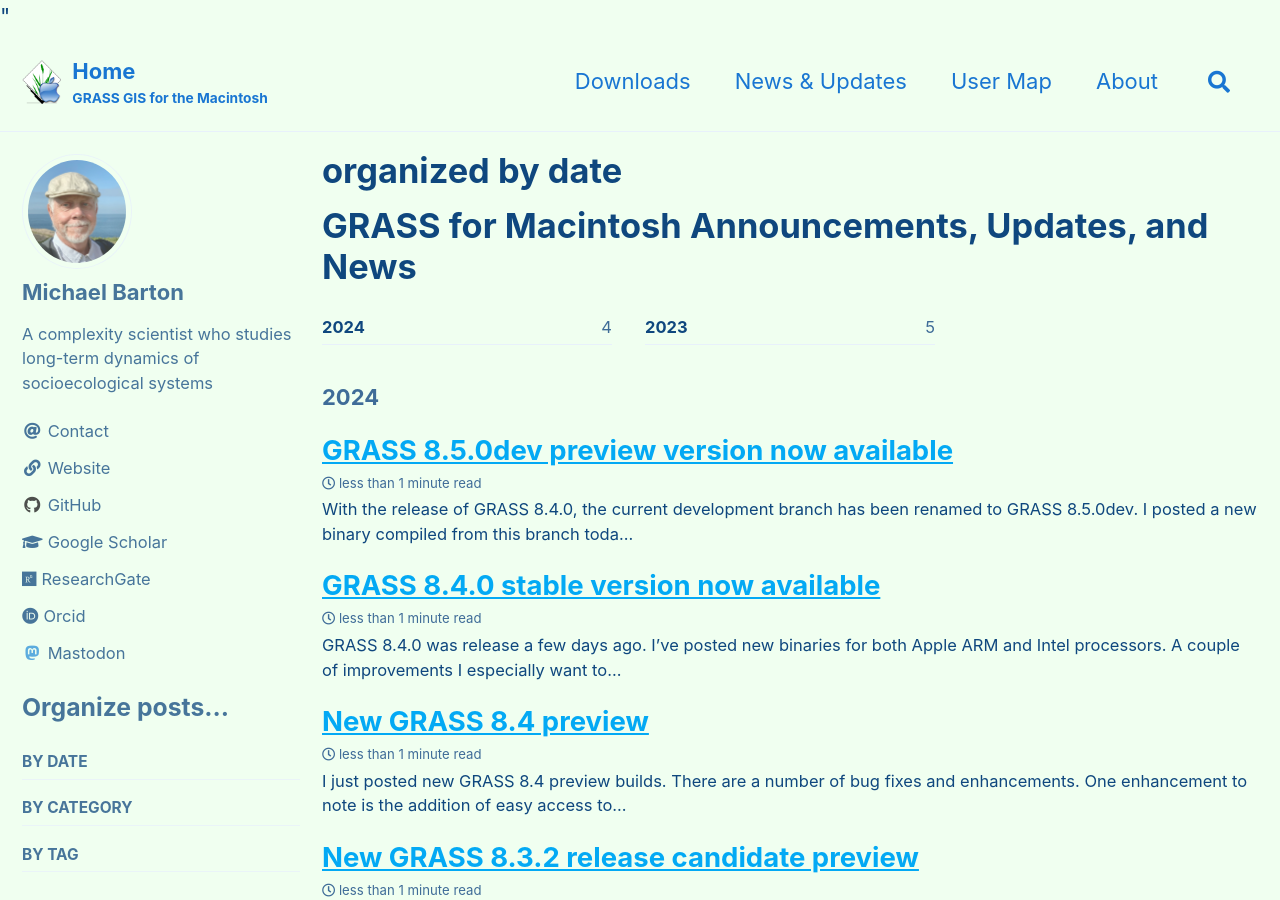
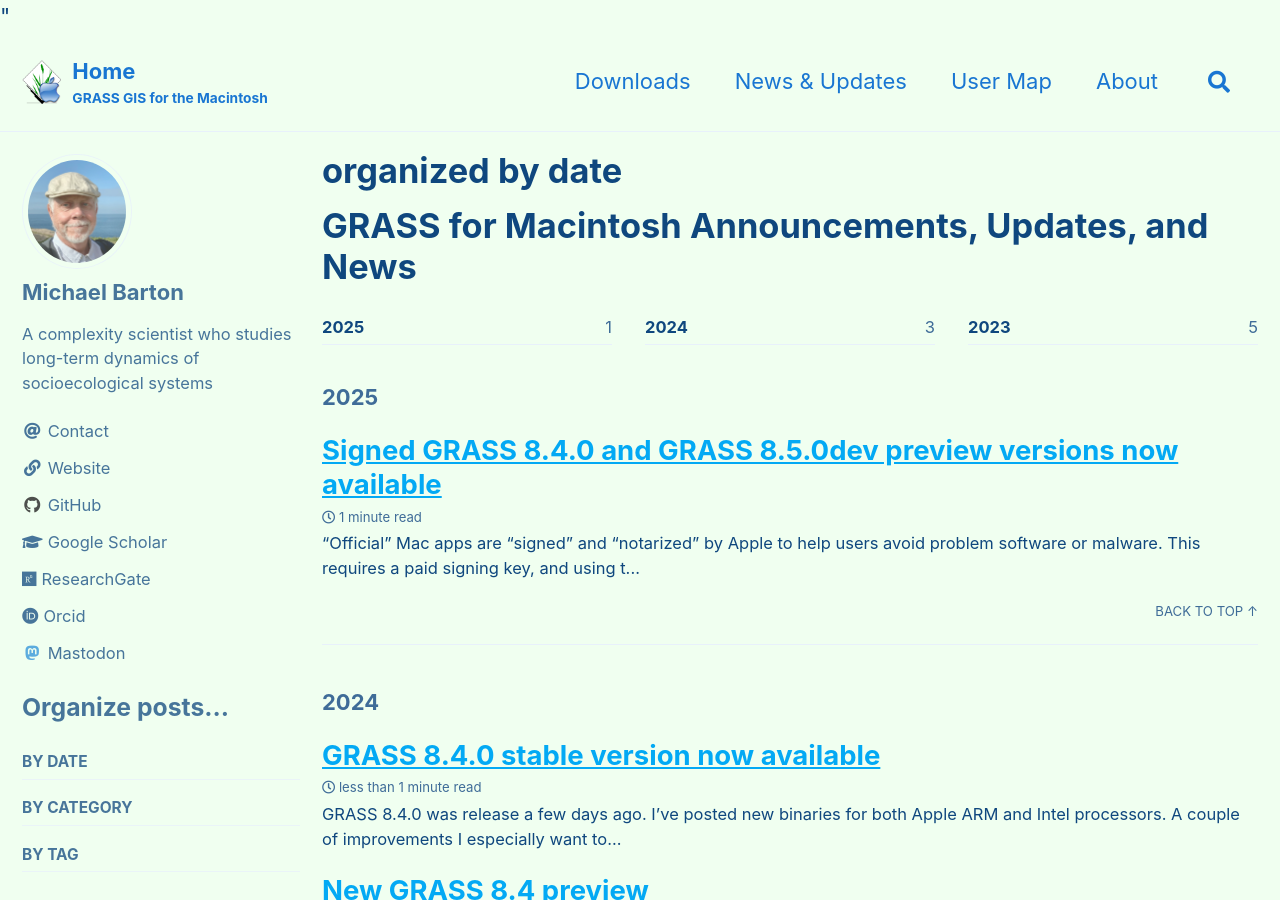
Before and after one commit to cmbarton/grass-mac, a Jekyll site: the page built from _pages/year-archive.md, in a window 1280 px wide and 900 px high. Built offline with Jekyll 4.4.1, drawn with Linux system fonts in a browser that asks for light colours; cached includes are drawn as plain includes.

Commit message:
signed GRASS info

```diff
--- a/_pages/download-grass.md
+++ b/_pages/download-grass.md
@@ -39,8 +39,8 @@
 | GRASS 8.5.0dev Apple ARM | 11 Sep 2024 | [download](https://download.osgeo.org/grass/mac/grass-8.5.0dev-arm64.dmg) | [download](https://download.osgeo.org/grass/mac/grass-8.5dev_configure_info.txt){:target="_blank"} |
 | GRASS 8.5.0dev Intel | 11 Sep 2024 | [download](https://download.osgeo.org/grass/mac/grass-8.5.0dev-x86_64.dmg) | [download](https://download.osgeo.org/grass/mac/grass-8.5dev_configure_info.txt){:target="_blank"} |
 
-### IMPORTANT Apple security block and workaround
-Because of new Apple Mac OS security scans of software not from the AppStore or not officially "signed" by Apple, you may see a message:
+### IMPORTANT Apple security block and workaround for GRASS versions downloaded in 2024 and prior to 9 January 2025
+Because of new Apple Mac OS security scans of software not from the AppStore or not officially "signed" by Apple, if you downloaded GRASS in 2024 prior to 9 January 2025 you may see a message:
 
 the GRASS app *"is Damaged and Can’t Be Opened. You Should Move It To The Trash"* or
 *"Apple could not verify “GRASS-8.5.app is free of malware that may harm your Mac or compromise your privacy."*
@@ -54,7 +54,7 @@
 
 GRASS should then open without a problem, at least until you update it or update your OS. You may have to re-enter the command in that case.
 
-We are working on a solution and hope to have it soon so that this is not needed.
+As of 9 January 2025 the newest GRASS 8.4 and 8.5 distributions are now officially 'signed' and this workaround should not be needed.
 
 ### Features of Note
 ***New Native Support for Apple ARM Processors***
--- a/_posts/2024-08-05-2-new_GRASS8.5.0dev preview release.md
+++ /dev/null
@@ -1,23 +0,0 @@
----
-title: "GRASS 8.5.0dev preview version now available"
-layout: "single"
-class: wide
-excerpt_separator: "<!--more-->"
-categories:
-  - Announcement
-tags:
-  - Information
----
-<!-- Google tag (gtag.js) -->
-<script async src="https://www.googletagmanager.com/gtag/js?id=G-9NBX5KDKM0"></script>
-<script>
-  window.dataLayer = window.dataLayer || [];
-  function gtag(){dataLayer.push(arguments);}
-  gtag('js', new Date());
-
-  gtag('config', 'G-9NBX5KDKM0');
-</script>
-
-With the release of GRASS 8.4.0, the current development branch has been renamed to GRASS 8.5.0dev. I posted a new binary compiled from this branch today to you to try.
-
- Enjoy!
--- /dev/null
+++ b/_posts/2025-01-08-new_signed_GRASS8.5.0dev preview release.md
@@ -0,0 +1,25 @@
+---
+title: "Signed GRASS 8.4.0 and GRASS 8.5.0dev preview versions now available"
+layout: "single"
+class: wide
+excerpt_separator: "<!--more-->"
+categories:
+  - Announcement
+tags:
+  - Information
+---
+<!-- Google tag (gtag.js) -->
+<script async src="https://www.googletagmanager.com/gtag/js?id=G-9NBX5KDKM0"></script>
+<script>
+  window.dataLayer = window.dataLayer || [];
+  function gtag(){dataLayer.push(arguments);}
+  gtag('js', new Date());
+
+  gtag('config', 'G-9NBX5KDKM0');
+</script>
+
+"Official" Mac apps are "signed" and "notarized" by Apple to help users avoid problem software or malware. This requires a paid signing key, and using this key is complicated outside of Apple's XCode development environment. OSGEO has a signing key, but because GRASS is not compiled in the XCode environment, we have not been able to apply it (or at least I was unable to find a way to do so). This did not present serious problems in the past, though it sometimes made initially launching GRASS a bit of a pain.
+
+However, with the new Mac OS 15 (Sequoia) upgrade the lack of signing the GRASS app became a more serious problem, generating a bogus error that the app is damaged for any new or upgraded installation. Fortunately, Nicklas Larsson found a workaround terminal command, which I added to the GRASS installation instructions in December 2024. Then he has worked out a way to officially sign and notarize the GRASS Mac apps so we no longer will have problems arising from an unsigned app. Regularizing this protocol is still a little ad hoc, but Nicklas is working on refactoring Mac compiling within the GRASS Github repo to make it easier for all. In the meantime, we'll work together to continue to make the most up to date versions of GRASS available for Mac users.
+
+I've posted the new signed apps that Niclas generated for you to enjoy. Happy GRASSing!
```
